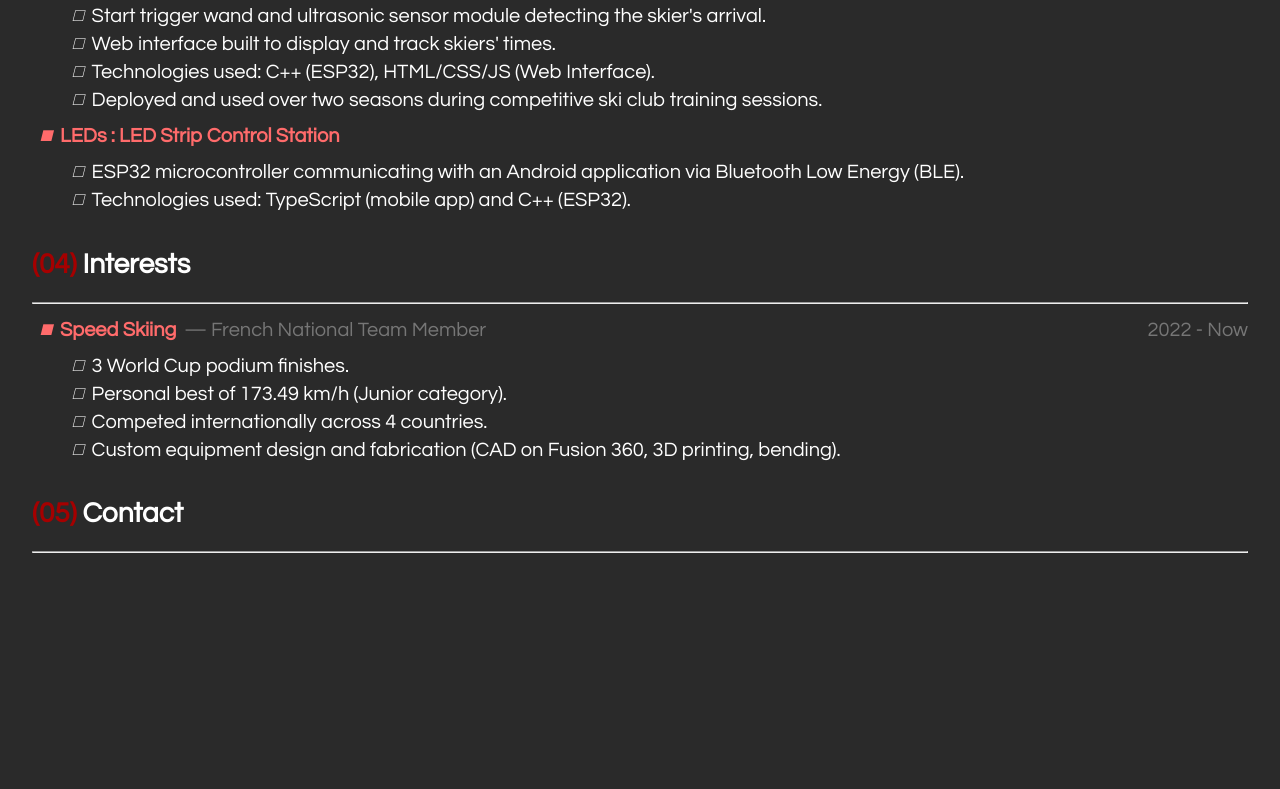
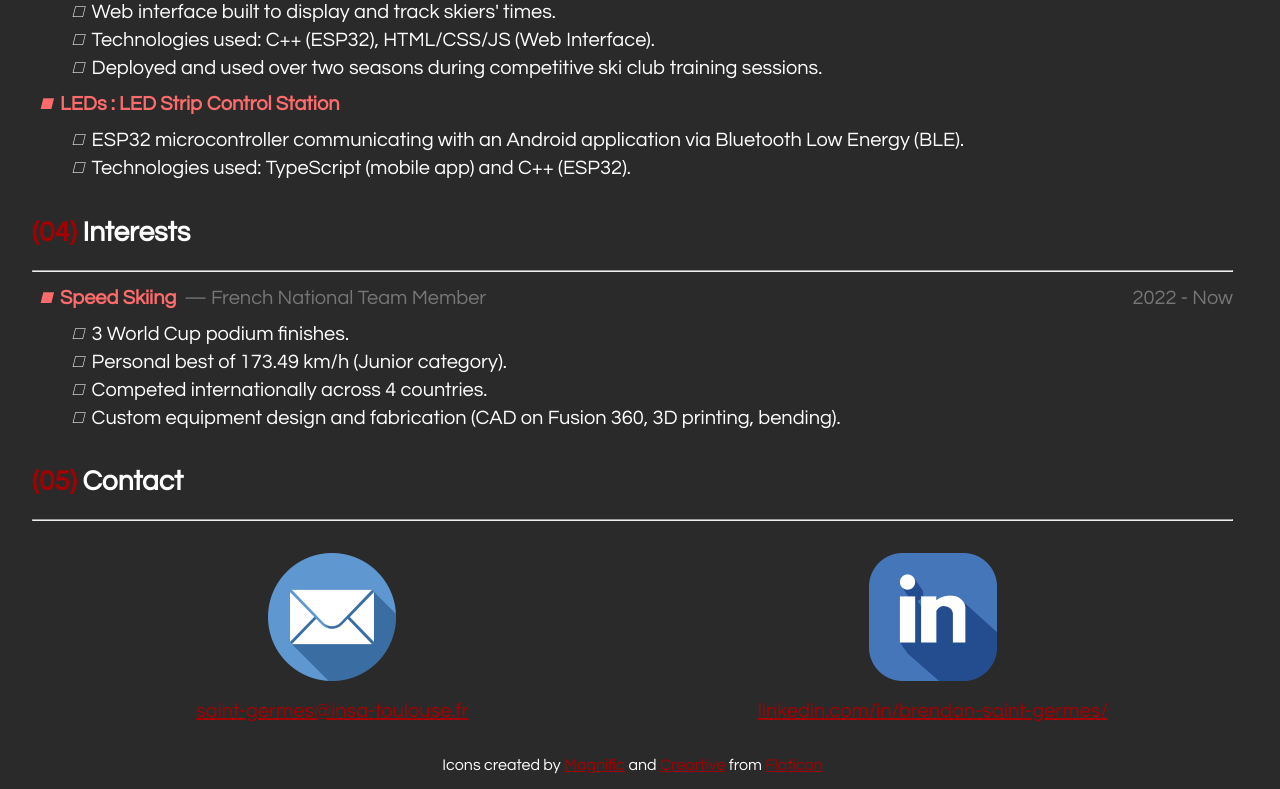
Before and after one commit to BrendanSG/brendansg.github.io, a React (Vite) app: page / in a window 1280 px wide. Shown: the part 833-1622 px from the top of the page. Before the commit the page ends 1426 px from the top, so only its background shows below. Built offline with nearby package versions, Linux system fonts and the light colour scheme.

Commit message:
Add "contact" section, and smooth/offset scrolling

```diff
--- a/src/index.css
+++ b/src/index.css
@@ -8,6 +8,8 @@ body {
 	margin: 0;
 	min-height: 100vh;
 	min-height: 100dvh;
+	scrollbar-gutter: stable;
+	scroll-behavior: smooth;
 
 	--bg: #2a2a2a;
 	--content: white;
@@ -116,15 +118,22 @@ body > header > div#right > ul > li > a:hover {
  * Content
  */
 main {
-	padding: 2rem;
+	padding: 0 2rem;
+}
+main > section {
+	scroll-margin-top: 1rem;
+}
+main > section > hr {
+	margin-bottom: 1rem;
 }
 
+/*
+ * Entries List
+ */
 div.entries {
 	display: flex;
 	flex-direction: column;
 	/* gap: 1rem; */
-
-	margin-top: 1rem;
 }
 div.entries > article.entry > div.entry-head {
 	display: flex;
@@ -172,3 +181,37 @@ div.entries > article.entry > ul.entry-details > li::before {
 div.entries > article.entry > ul.entry-details > li > p {
 	margin: 0;
 }
+
+/*
+ * Contact Entries
+ */
+div.contacts {
+	display: flex;
+	flex-direction: row;
+	justify-content: space-around;
+	margin-top: 2rem;
+}
+div.contacts > article.contact {
+	max-width: 10dvw;
+	display: flex;
+	flex-direction: column;
+
+}
+div.contacts > article.contact > a {
+	display: flex;
+	flex-direction: column;
+	justify-self: center;
+	align-items: center;
+}
+div.contacts > article.contact > a > img {
+	width: 100%;
+	height: auto;
+
+}
+div.contacts > article.contact > a > p {
+	white-space: nowrap;
+}
+section#contact p.credits {
+	font-size: 1rem;
+	text-align: center;
+}
--- a/src/sections/contact.tsx
+++ b/src/sections/contact.tsx
@@ -1,7 +1,42 @@
 import type { Section } from '../types/sections';
+
+type ContactEntry = {
+	name: string,
+	text: string,
+	url: string,
+	image: string
+}
+
+const contactEntries: ContactEntry[] = [
+	{
+		name: 'E-Mail',
+		text: 'saint-germes@insa-toulouse.fr',
+		url: 'mailto:saint-germes@insa-toulouse.fr',
+		image: '/assets/email.png'
+	},
+	{
+		name: 'LinkedIn',
+		text: 'linkedin.com/in/brendan-saint-germes/',
+		url: 'https://www.linkedin.com/in/brendan-saint-germes/',
+		image: '/assets/linkedin.png'
+	}
+]
 
 export const contactSection = {
 	id: 'contact',
 	shortname: 'Contact',
 	order: 5,
+	content: <>
+		<div className="contacts">
+			{contactEntries.map((entry) => (<article key={entry.name} className="contact">
+				<a href={entry.url} target='_blank'>
+					<img src={entry.image} alt={entry.name} />
+					<p>{entry.text}</p>
+				</a>
+			</article>))}
+		</div>
+		<p className="credits">
+			Icons created by <a href="https://www.flaticon.com/free-icon/email_552486" title="E-Mail icon" target="_blank">Magnific</a> and <a href="https://www.flaticon.com/fr/icone-gratuite/logo-linkedin_4096186" title="LinkedIn icon" target="_blank">Creartive</a> from <a href="https://www.flaticon.com/" title="Flaticon">Flaticon</a>
+		</p>
+	</>
 } as Section;
```
Also changed, not shown: public/assets/email.png (added), public/assets/linkedin.png (added).
